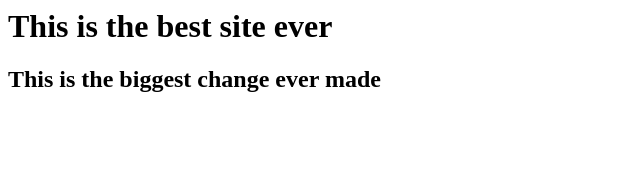
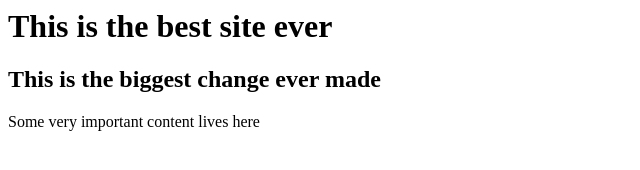
Before and after one commit to jblair53/project3, a plain HTML site: page index.html in a window 1280 px wide. Shown: the whole page, without its empty margins (0-640 px from the left). Drawn offline with Linux system fonts and the light colour scheme.

Commit message:
add important content

```diff
--- a/index.html
+++ b/index.html
@@ -1,2 +1,3 @@
 <h1>This is the best site ever</h1>
 <h2>This is the biggest change ever made</h2>
+<p>Some very important content lives here</p>
```
